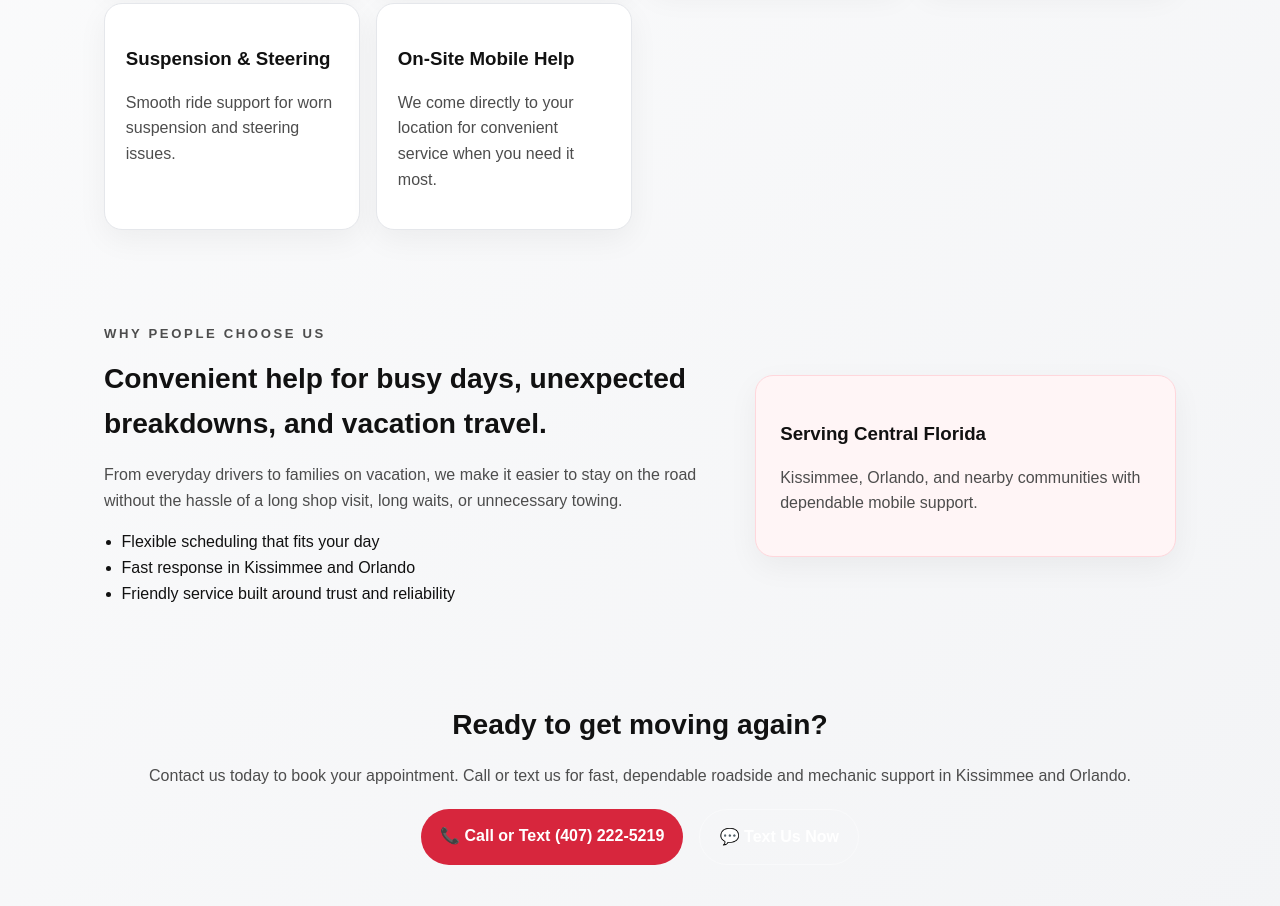
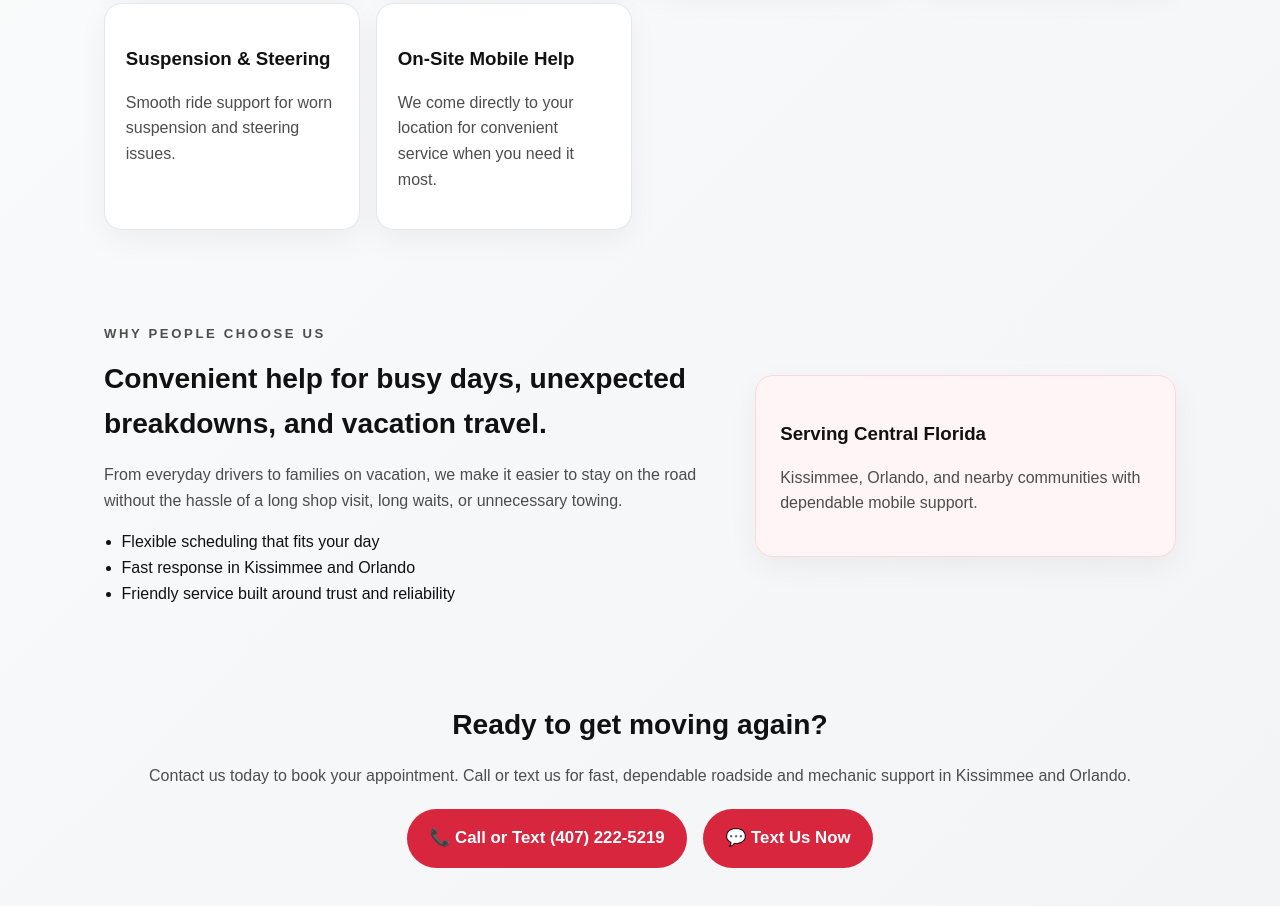
Before and after one commit to canotegg-maker/mra-mobile-mechanic, a website: page index.html in a window 1280 px wide. Shown: the part 1711-2617 px from the top of the page. Drawn offline with Linux system fonts and the light colour scheme.

Commit message:
Make contact buttons larger and style Text Us button with accent color

```diff
--- a/styles.css
+++ b/styles.css
@@ -210,6 +210,20 @@ ul {
   margin-top: 1.25rem;
 }
 
+/* Make contact buttons more prominent */
+.contact .btn-primary,
+.contact .btn-secondary {
+  font-size: 1.05rem;
+  padding: 1rem 1.4rem;
+}
+
+/* Make the bottom "Text Us" button red like the primary call button */
+.contact .btn-secondary {
+  background: var(--accent);
+  color: #fff;
+  border: none;
+}
+
 @media (max-width: 760px) {
   .hero {
     padding-top: 4rem;
```
